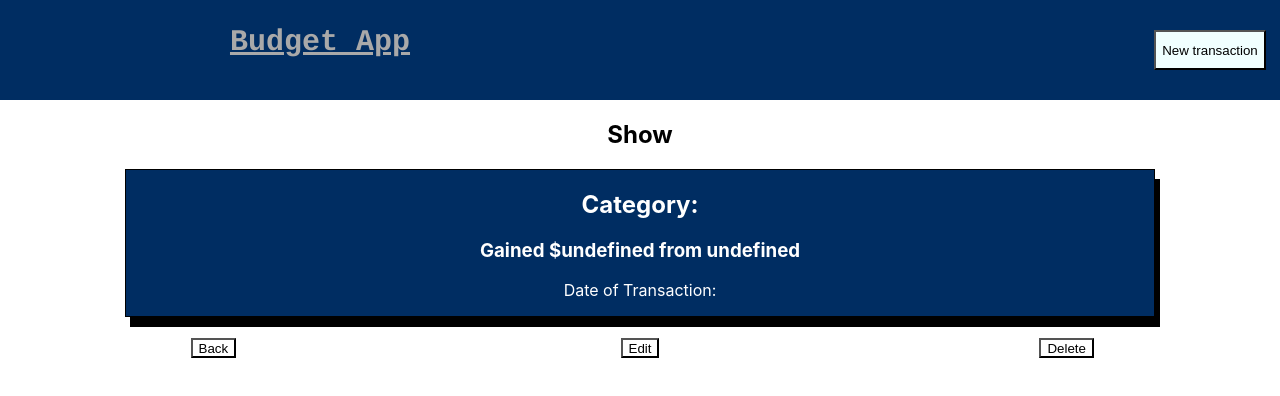
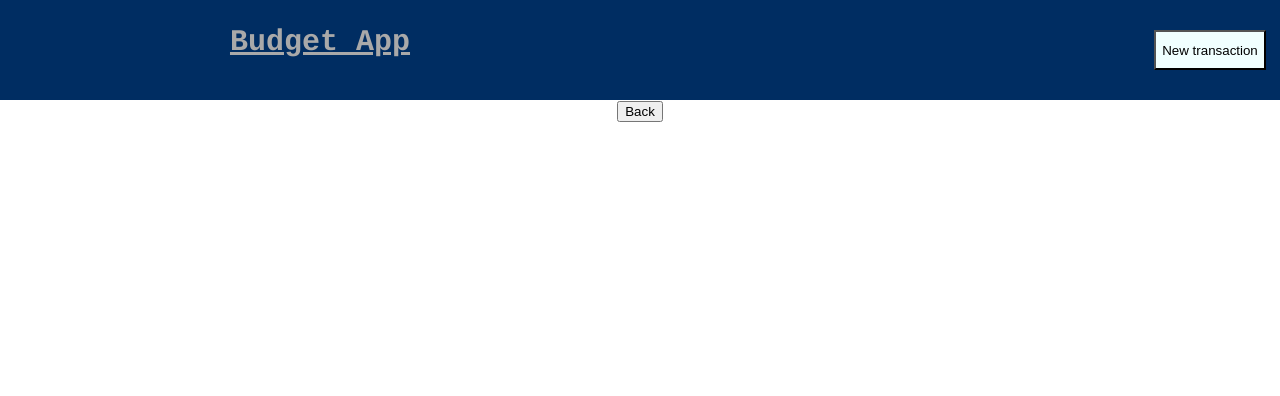
Before and after one commit to TonyH98/Front-End-Budget-App, a React (Create React App) app: page /transaction/chart in a window 1280 px wide. Shown: the top 396 px of the page. Built offline with nearby package versions, Linux system fonts and the light colour scheme; no server answers.

Commit message:
chart component added

```diff
--- a/package.json
+++ b/package.json
@@ -7,6 +7,7 @@
     "@testing-library/react": "^13.4.0",
     "@testing-library/user-event": "^13.5.0",
     "axios": "^1.2.2",
+    "chart.js": "^4.1.2",
     "react": "^18.2.0",
     "react-dom": "^18.2.0",
     "react-router-dom": "^6.6.1",
--- a/src/App.js
+++ b/src/App.js
@@ -5,6 +5,7 @@ import Transactions from './Components/transactions';
 import TransactionDetails from './Components/transactionDetails';
 import TransactionNew from './Components/transactionNew';
 import TransactionEdit from './Components/transactionEdit';
+import TransactionChart from './Components/transactionChart';
 import { BrowserRouter as Router, Routes, Route } from "react-router-dom";
 
 function App() {
@@ -21,6 +22,7 @@ function App() {
             <Route path="/transaction/:index" element={<TransactionDetails/>}/>
             <Route path="/transaction/new" element={<TransactionNew/>}/>
             <Route path="/transaction/:index/edit" element={<TransactionEdit/>}/>
+            <Route path="/transaction/chart" element={<TransactionChart/>}/>
             <Route path="*"/>
           </Routes>
         </main>
--- /dev/null
+++ b/src/Components/transactionChart.js
@@ -0,0 +1,14 @@
+import { Link } from "react-router-dom";
+
+
+function TransactionChart(){
+    return(
+        <div>
+            <Link to={"/transaction"}>
+            <button className="cancel">Back</button>
+          </Link>
+        </div>
+    )
+}
+
+export default TransactionChart
--- a/src/Components/transactions.js
+++ b/src/Components/transactions.js
@@ -1,4 +1,5 @@
 import { useState , useEffect} from "react";
+import { Link } from "react-router-dom";
 import Transaction from "./transaction";
 import axios from "axios";
 const API = process.env.REACT_APP_API_URL
@@ -23,6 +24,7 @@ function Transactions(){
     };
   const total = getTotal(transaction)
 
+  console.log(transaction)
 
   function handleColor(){
     if(total >= 1000){
@@ -62,6 +64,9 @@ const sortDate = transaction.sort((a , b) => {
        })}
 
           </table>
+          <Link to="/transaction/chart">
+          <buton>Chart</buton>
+          </Link>
       </div>
 
 
```
Also changed, not shown: 1 other file (tests, documents, lock files or other folders).
